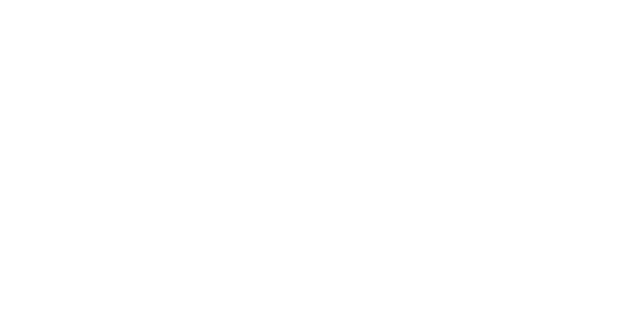
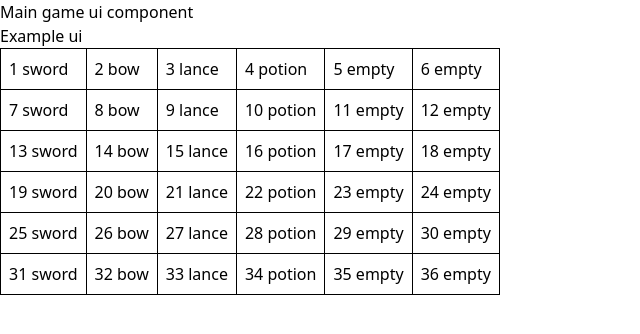
Before and after one commit to SouthKioto/Crimsonveil, a React (Vite) app: page /game-ui in a window 1280 px wide. Before the commit this address had no page. Shown: the top 334 px of the page, without its empty margins (0-640 px from the left). Built offline with nearby package versions, Linux system fonts and the light colour scheme.

Commit message:
add render equipment table (to repair)

```diff
--- a/src/components/react-game-ui/Game_Ui.tsx
+++ b/src/components/react-game-ui/Game_Ui.tsx
@@ -4,10 +4,78 @@
  * parent game ui component
  */
 
+type Sword = {
+  name: string;
+  rarity: string;
+  damage: number;
+};
+
+type Potion = {
+  name: string;
+  duration: number;
+  effect: "poison" | "heal";
+};
+
+const equipment = [
+  {
+    name: "sword",
+    rarity: "RARE",
+    damage: 19.3,
+  },
+  {
+    name: "bow",
+    rarity: "RARE",
+    damage: 19.3,
+  },
+  {
+    name: "lance",
+    rarity: "RARE",
+    damage: 19.3,
+  },
+  {
+    name: "potion",
+    rarity: "RARE",
+    regen_hp: 10,
+  },
+];
+
+let example_table = "";
+
+const generate_rows_cols = (
+  cols: number,
+  rows: number,
+  maxArrLength: number,
+) => {
+  let tableRows = "";
+  let id = 0;
+
+  for (let i = 0; i <= cols; i++) {
+    let row = `<tr>`;
+    for (let j = 0; j <= rows; j++) {
+      id++;
+      row += `<td class='p-2 border'>${id} ${equipment[j]?.name ? equipment[j].name : "empty"}</td>`;
+    }
+
+    row += `</tr>`;
+    tableRows += row;
+  }
+
+  return tableRows;
+};
+
+example_table = generate_rows_cols(5, 5, equipment.length);
+
 export const Game_Ui = () => {
   return (
     <>
       <h1>Main game ui component</h1>
+
+      <p>Example ui</p>
+
+      <table
+        dangerouslySetInnerHTML={{ __html: example_table }}
+        className="table-fixed border border-collapse "
+      ></table>
     </>
   );
 };
--- a/src/components/ui/MainPage.tsx
+++ b/src/components/ui/MainPage.tsx
@@ -1,53 +1,33 @@
-import { useState, useEffect } from "react"
-import { NavLink } from "react-router-dom"
-import { Login } from "./Login/Login"
-
-type Wife = {
-  name: string,
-  surname: string,
-}
-
-type Person = {
-  name: string,
-  surname: string,
-  wife: Wife;
-}
-
-
+import { useState, useEffect } from "react";
+import { NavLink } from "react-router-dom";
 
 export const MainPage = () => {
-
   const [counter, setCounter] = useState(0);
 
-  const obj: Person = {
-    name: 'name',
-    surname: 'surname',
-    wife: {
-      name: 'wife_name',
-      surname: 'wife_surname'
-    }
-  }
-
   const addOne = () => {
-    setCounter(counter + 1)
-  }
+    setCounter(counter + 1);
+  };
 
   return (
     <>
       <h1>Main page</h1>
-      <button className="bg-red-500 rounded-2xl p-2" onClick={addOne}>counter: {counter}</button>
+      <button className="bg-red-500 rounded-2xl p-2" onClick={addOne}>
+        counter: {counter}
+      </button>
 
       <br></br>
       <NavLink to={"/game"}>
-        <button className="bg-blue-700 rounded-2xl p-3 hover:bg-gradient-to-r from-pink-500-500 from-10% via-white via-30% to-orange-500 to-90% transition delay-150 duration-300 ease-in-out hover:border-5 border-black">Siema to jest button sluzacy do przejscia do gry XD</button>
+        <button className="bg-blue-700 rounded-2xl p-3 hover:bg-gradient-to-r from-pink-500-500 from-10% via-white via-30% to-orange-500 to-90% transition delay-150 duration-300 ease-in-out hover:border-5 border-black">
+          Siema to jest button sluzacy do przejscia do gry XD
+        </button>
       </NavLink>
 
-      <h1>{obj.name}, {obj.surname}, {obj.wife.name}</h1>
-
-      <button>Siema</button>
-
-      <Login />
+      <br></br>
+      <NavLink to={"/game-ui"}>
+        <button className="bg-blue-700 rounded-2xl p-3 hover:bg-gradient-to-r from-pink-500-500 from-10% via-white via-30% to-orange-500 to-90% transition delay-150 duration-300 ease-in-out hover:border-5 border-black">
+          Game ui
+        </button>
+      </NavLink>
     </>
-
-  )
-}
+  );
+};
--- a/src/main.tsx
+++ b/src/main.tsx
@@ -1,19 +1,21 @@
-import { StrictMode } from 'react'
-import { createRoot } from 'react-dom/client'
-import './index.css'
-import { MainPage } from './components/ui/MainPage'
+import { StrictMode } from "react";
+import { createRoot } from "react-dom/client";
+import "./index.css";
+import { MainPage } from "./components/ui/MainPage";
 import { BrowserRouter, Routes, Route } from "react-router-dom";
-import { GamePage } from './components/ui/GamePage.tsx';
+import { GamePage } from "./components/ui/GamePage.tsx";
+import { Game_Ui } from "./components/react-game-ui/Game_Ui.tsx";
 
-
-createRoot(document.getElementById('root')!).render(
+createRoot(document.getElementById("root")!).render(
   <StrictMode>
     <BrowserRouter>
       <Routes>
-        <Route path='/' element={<MainPage />} />
+        <Route path="/" element={<MainPage />} />
 
-        <Route path='/game' element={<GamePage />} />
+        <Route path="/game" element={<GamePage />} />
+
+        <Route path="/game-ui" element={<Game_Ui />} />
       </Routes>
     </BrowserRouter>
-  </StrictMode>
-)
+  </StrictMode>,
+);
```
